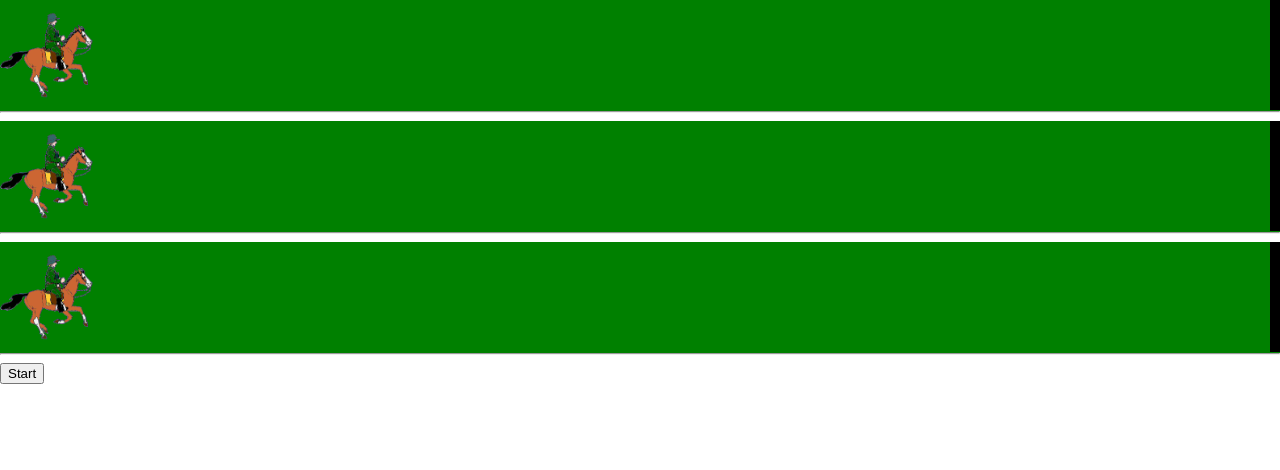
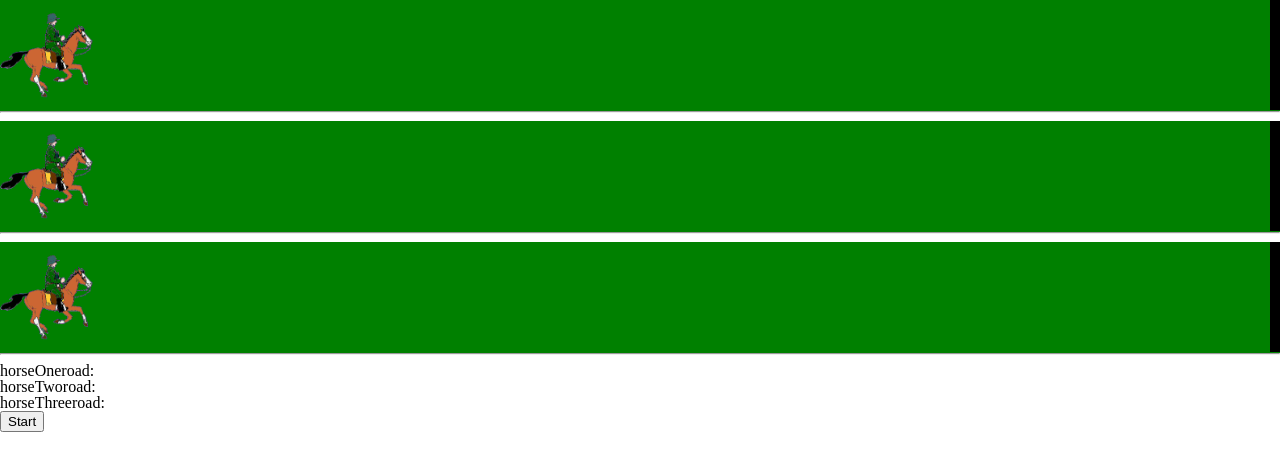
Before and after one commit to enqinsel/horse-racing, a Vue app: page / in a window 1280 px wide. Shown: the top 470 px of the page. Built offline with nearby package versions, Linux system fonts and the light colour scheme.

Commit message:
results screen work, instant display, a few trials

```diff
--- a/src/components/Horse.vue
+++ b/src/components/Horse.vue
@@ -1,5 +1,6 @@
 <script setup>
 import { ref } from "vue";
+import Results from "./Results.vue";
 
 const marginLeft = ref(0)
 // const control = ref(false)
@@ -15,6 +16,8 @@ const rdn1 = ref(0)
 const rdn2 = ref(0)
 const rdn3 = ref(0)
 
+
+
 let myInterval;
 
 const startHandler = () => {
@@ -26,71 +29,58 @@ const horseFunk = function () {
     horse2()
     horse3()
 }
+const horseOneroad = ref()
+const horseTworoad = ref()
+const horseThreeroad = ref()
 
-
-
-// finish.value.offsetLeft = bitiş
-// rdn1 = marginLeft1
-
+const myResults = ref([])
 
 function horse() {
     if (rdn1.value < (finish.value.offsetLeft - 100)) {
-        rdn1.value += (Math.floor(Math.random() * (40 - 20)) + 20)
-        console.log("1: ", rdn1.value);
+        rdn1.value += (Math.floor(Math.random() * (40 - 20)) + 20) *10
+
         if (rdn1.value >= (finish.value.offsetLeft - 100)) {
             rdn1.value = (finish.value.offsetLeft - 100)
 
-            // if (!control.value) {
-            //     control.value = true;
-            //     setTimeout(() => alert("Winner1"), 2000);
-            //     console.log("winner1");
-            //     clearInterval(myInterval)
-            // }
+            myResults.value.push("ahmet")
             console.log("winner1");
             marginLeft.value = (finish.value.offsetLeft - 100)
-        }else{
+        } else {
             marginLeft.value = rdn1.value
+
+            horseOneroad.value = (finish.value.offsetLeft - 100) - marginLeft.value // KALAN YOL
+
         }
     }
 }
 
 function horse2() {
     if (rdn2.value < (finish2.value.offsetLeft - 100)) {
-        rdn2.value += (Math.floor(Math.random() * (40 - 20)) + 20)
-        console.log("2: ", rdn2.value);
+        rdn2.value += (Math.floor(Math.random() * (40 - 20)) + 20) *10
+
         if (rdn2.value >= (finish2.value.offsetLeft - 100)) {
             rdn2.value = (finish2.value.offsetLeft - 100)
-
-            // if (!control.value) {
-            //     control.value = true;
-            //     setTimeout(() => alert("Winner2"), 2000);
-            //     console.log("winner2");
-            //     clearInterval(myInterval)
-            // }
+            myResults.value.push("ali")
             console.log("winner2");
             marginLeft2.value = (finish2.value.offsetLeft - 100)
-        }else{
+        } else {
             marginLeft2.value = rdn2.value
+            horseTworoad.value = (finish2.value.offsetLeft - 100) - marginLeft2.value
         }
     }
 }
 function horse3() {
     if (rdn3.value < (finish3.value.offsetLeft - 100)) {
-        rdn3.value += (Math.floor(Math.random() * (40 - 20)) + 20)
-        console.log("3: ", rdn3.value);
+        rdn3.value += (Math.floor(Math.random() * (40 - 20)) + 20) *10
+
         if (rdn3.value >= (finish3.value.offsetLeft - 100)) {
             rdn3.value = (finish3.value.offsetLeft - 100)
-
-            // if (!control.value) {
-            //     control.value = true;
-            //     setTimeout(() => alert("Winner3"), 2000);
-            //     console.log("winner3");
-            //     clearInterval(myInterval)
-            // }
+            myResults.value.push("engin")
             console.log("winner3");
             marginLeft3.value = (finish3.value.offsetLeft - 100)
-        }else{
+        } else {
             marginLeft3.value = rdn3.value
+            horseThreeroad.value = (finish3.value.offsetLeft - 100) - marginLeft3.value
         }
     }
 }
@@ -112,6 +102,14 @@ function horse3() {
         <img src="../../public/horse.gif" :style="`margin-left:${marginLeft3}px`">
         <hr>
     </div>
+    <div>
+        <ul>
+            <li>horseOneroad: {{ horseOneroad }}</li>
+            <li>horseTworoad: {{ horseTworoad }}</li>
+            <li>horseThreeroad: {{ horseThreeroad }}</li>
+        </ul>
+    </div>
+    <Results v-for="myResult in myResults" :result="myResult"></Results>
     <button @click="startHandler">Start</button>
 
 </template>
--- /dev/null
+++ b/src/components/Results.vue
@@ -0,0 +1,11 @@
+<script setup>
+const props = defineProps(["result"])
+</script>
+
+<template>
+    <div>
+        <ul>
+            <li>{{props.result}}</li>
+        </ul>
+    </div>
+</template>
```
